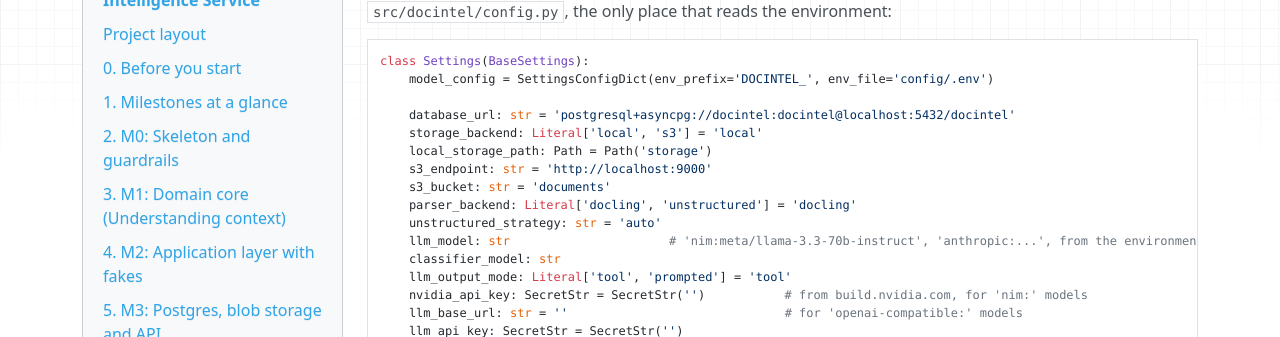
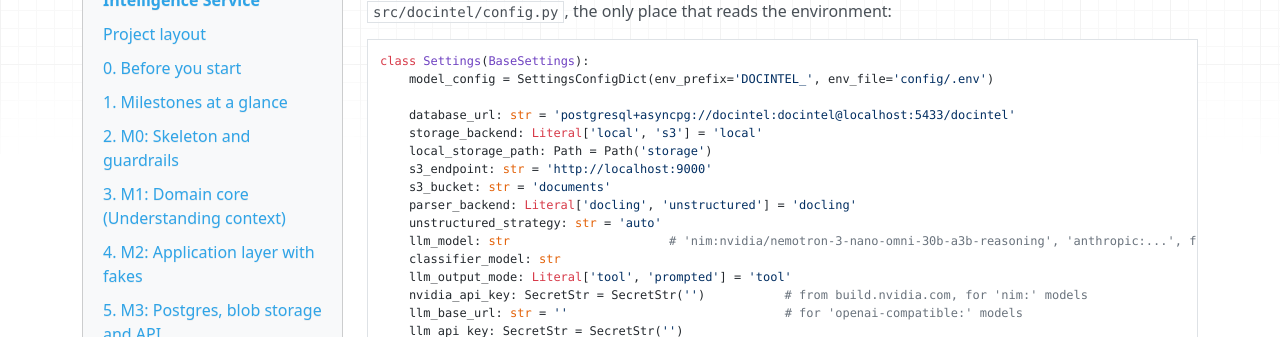
Before and after one commit to ReemAbdelghany/docintel, an MkDocs documentation site: the page built from docs/developer-guide/explanation/implementation-guide.md, in a window 1280 px wide and 900 px high, scrolled down 4291 px. Shown: the part 152-489 px from the top of the window. Built offline with MkDocs 1.6.1, drawn with Linux system fonts in a browser that asks for light colours; nearby versions of some CDN libraries; some of the changed text lies outside the part shown.

Commit message:
fix(PLT): use a current NIM model and a free local Postgres port
The previous default model is retired on NIM. Use Nemotron Nano Omni for extraction and Llama 3.2 11B for classification, and publish Postgres on 5433 to avoid clashing with other local databases.

````diff
--- a/docs/developer-guide/explanation/implementation-guide.md
+++ b/docs/developer-guide/explanation/implementation-guide.md
@@ -183,14 +183,14 @@ services:
 class Settings(BaseSettings):
     model_config = SettingsConfigDict(env_prefix='DOCINTEL_', env_file='config/.env')
 
-    database_url: str = 'postgresql+asyncpg://docintel:docintel@localhost:5432/docintel'
+    database_url: str = 'postgresql+asyncpg://docintel:docintel@localhost:5433/docintel'
     storage_backend: Literal['local', 's3'] = 'local'
     local_storage_path: Path = Path('storage')
     s3_endpoint: str = 'http://localhost:9000'
     s3_bucket: str = 'documents'
     parser_backend: Literal['docling', 'unstructured'] = 'docling'
     unstructured_strategy: str = 'auto'
-    llm_model: str                      # 'nim:meta/llama-3.3-70b-instruct', 'anthropic:...', from the environment
+    llm_model: str                      # 'nim:nvidia/nemotron-3-nano-omni-30b-a3b-reasoning', 'anthropic:...', from the environment
     classifier_model: str
     llm_output_mode: Literal['tool', 'prompted'] = 'tool'
     nvidia_api_key: SecretStr = SecretStr('')           # from build.nvidia.com, for 'nim:' models
@@ -1053,12 +1053,12 @@ def build_model(names: list[str], settings: Settings) -> Model:
 model = build_model([settings.llm_model, *settings.llm_fallbacks], settings)
 ```
 
-Swapping provider is then one environment variable: `DOCINTEL_LLM_MODEL=nim:meta/llama-3.3-70b-instruct`, `anthropic:<model>`, or `openai-compatible:<model>` with `DOCINTEL_LLM_BASE_URL` pointing at a local server. A fallback chain can even cross providers (`DOCINTEL_LLM_FALLBACKS`).
+Swapping provider is then one environment variable: `DOCINTEL_LLM_MODEL=nim:nvidia/nemotron-3-nano-omni-30b-a3b-reasoning`, `anthropic:<model>`, or `openai-compatible:<model>` with `DOCINTEL_LLM_BASE_URL` pointing at a local server. A fallback chain can even cross providers (`DOCINTEL_LLM_FALLBACKS`).
 
 **NVIDIA NIM specifics** (check each against the current NVIDIA documentation, because the hosted catalog changes):
 
 - The hosted endpoint is OpenAI-compatible Chat Completions at `https://integrate.api.nvidia.com/v1`, with an API key from build.nvidia.com. Use `OpenAIChatModel`, not the Responses-API model that the `openai:` prefix selects.
-- Model ids must be exact, for example `meta/llama-3.3-70b-instruct`; a shortened name returns 404.
+- Model ids must be exact, for example `nvidia/nemotron-3-nano-omni-30b-a3b-reasoning`; a shortened name returns 404.
 - Tool calling is enabled for the Llama 3.x family, so Pydantic AI's default **tool output** mode works: the schema is sent as a function the model must call. That is the default (`llm_output_mode='tool'`).
 - NIM also documents constrained decoding through `extra_body={'nvext': {'guided_json': schema}}`, but those docs describe self-hosted containers, and I could not confirm the hosted endpoint honors it for every model. Do not depend on it; test it before using it.
 - If a model you want has no tool calling, set `llm_output_mode='prompted'` (Pydantic AI's `PromptedOutput`: the schema goes into the prompt and the reply is parsed). It fails more often, which is what the validation retries and the review path are for.
````
Also changed, not shown: 4 other files.
